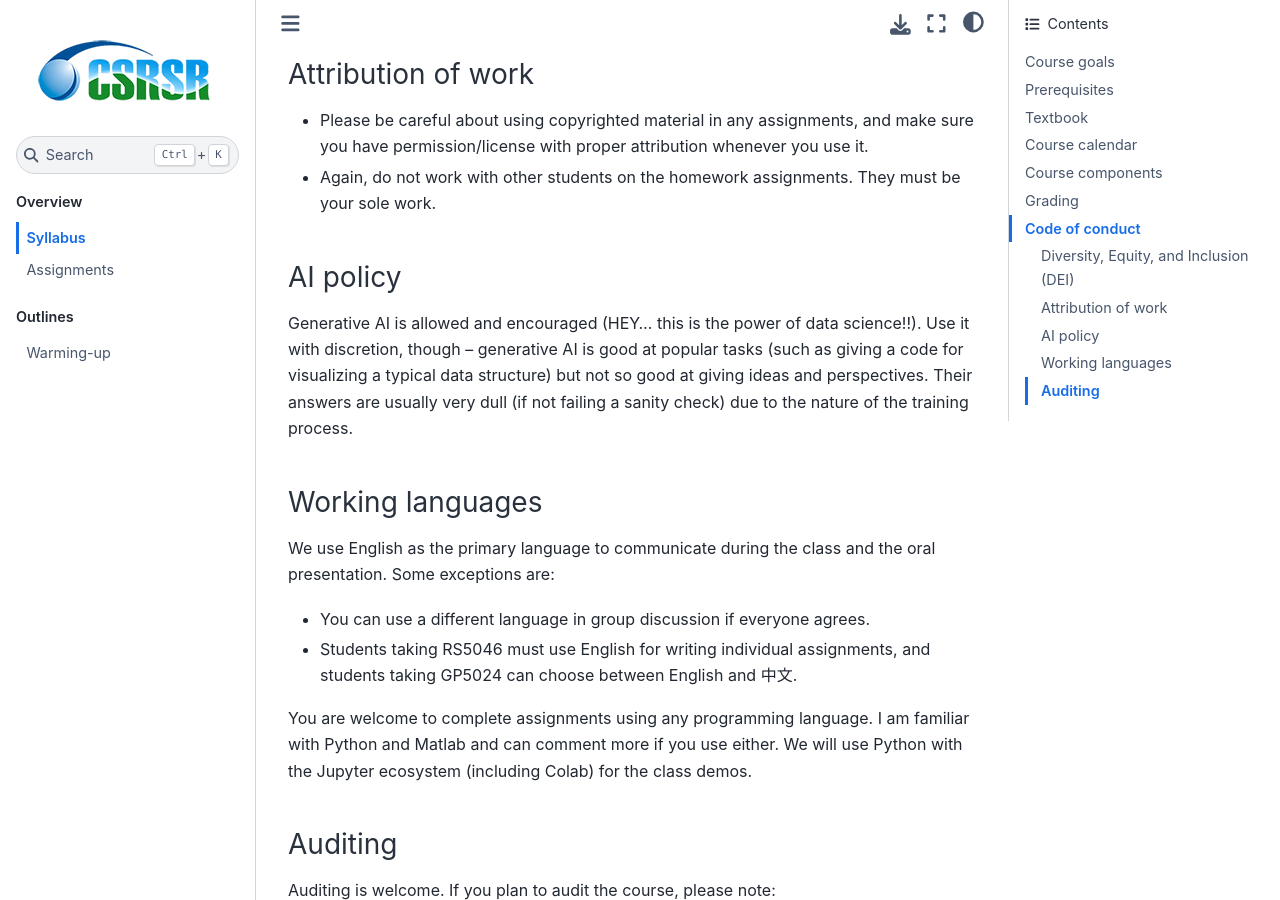
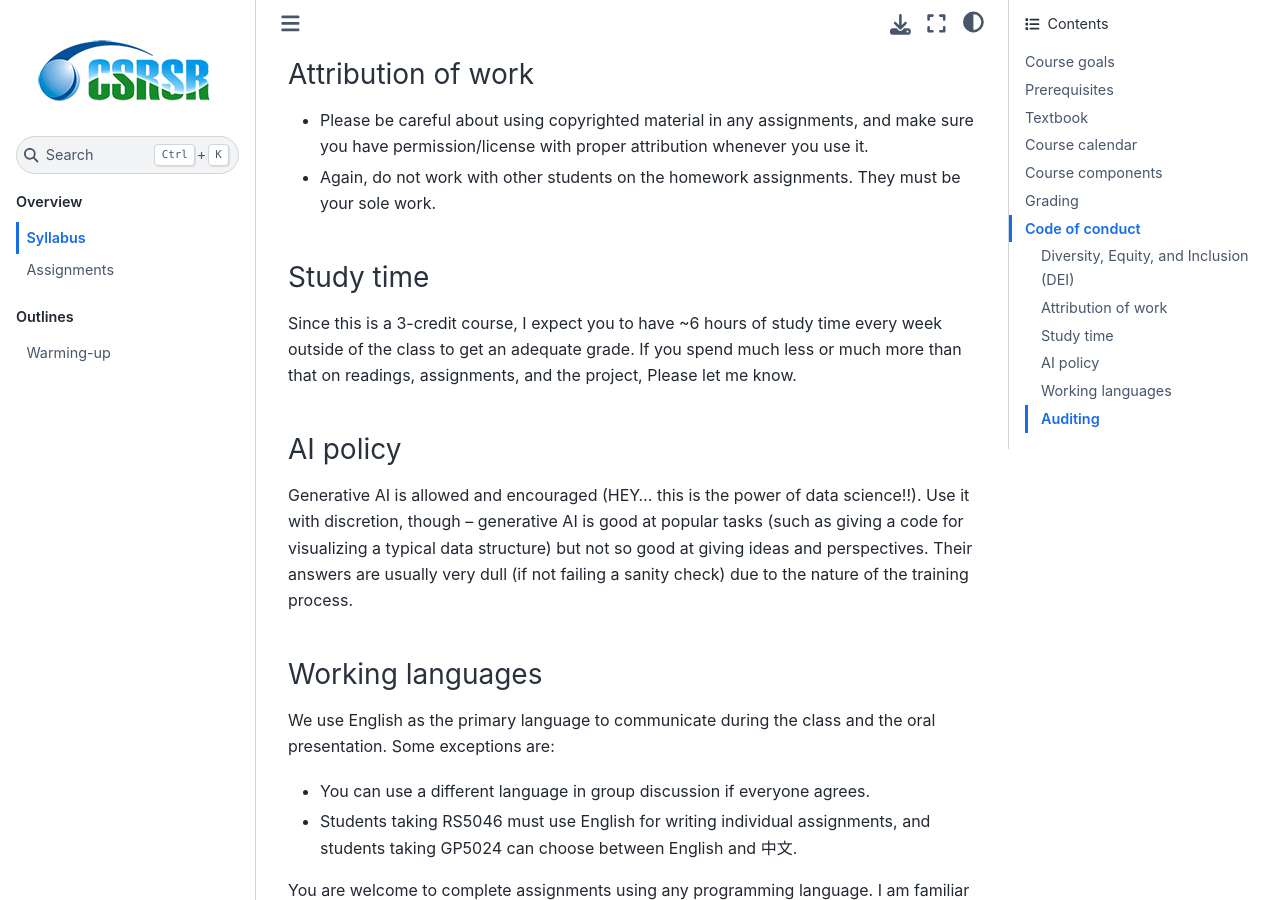
Before and after one commit to whyjz/ncu-env-data-science-zhtw, a Jupyter Book: the page built from docs/syllabus.md, in a window 1280 px wide and 900 px high, scrolled down 4497 px. Built offline with Jupyter Book 1.0.4 settings and Sphinx 7.4.7 and the Sphinx Book theme 1.1.4, drawn with Linux system fonts in a browser that asks for light colours.

Commit message:
Hotfix week 1

```diff
--- a/docs/syllabus.md
+++ b/docs/syllabus.md
@@ -163,6 +163,9 @@ I will evaluate your submissions and post your grades using Ee-class. The grade
 
 - Again, do not work with other students on the homework assignments. They must be your sole work.
 
+### Study time
+Since this is a 3-credit course, I expect you to have ~6 hours of study time every week outside of the class to get an adequate grade. If you spend much less or much more than that on readings, assignments, and the project, Please let me know.
+
 ### AI policy
 Generative AI is allowed and encouraged (HEY... this is the power of data science!!). Use it with discretion, though -- generative AI is good at popular tasks (such as giving a code for visualizing a typical data structure) but not so good at giving ideas and perspectives. Their answers are usually very dull (if not failing a sanity check) due to the nature of the training process.
 
```
Also changed, not shown: docs/assignments.md (+1 -1 lines).
